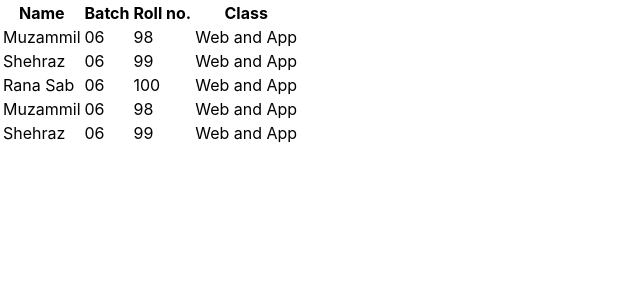
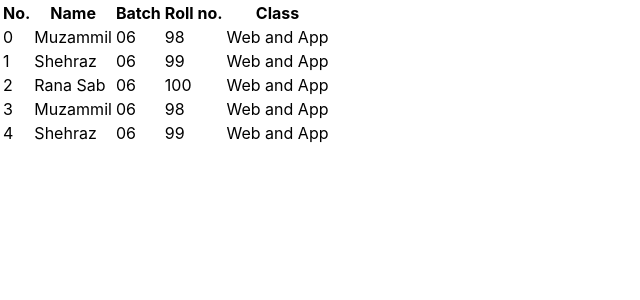
Before and after one commit to muzammilpro/ToDo-app_In_React_Js, a React (Create React App) app: page / in a window 1280 px wide. Shown: the top 300 px of the page, without its empty margins (0-640 px from the left). Built offline with nearby package versions, Linux system fonts and the light colour scheme.

Commit message:
Do Some Changes

```diff
--- a/src/Components/TodoApp/Students.js
+++ b/src/Components/TodoApp/Students.js
@@ -35,13 +35,14 @@ export default function Students() {
     <div>
       <table>
         <tr>
+          <th>No.</th>
           <th>Name</th>
           <th>Batch</th>
           <th>Roll no.</th>
           <th>Class</th>
         </tr>
-        {students.map((item) => (
-          <StudentsList  student={item} /> // Added a unique key prop for each student
+        {students.map((item , index) => (
+          <StudentsList index={index} student={item} /> // Added a unique key prop for each student
         ))}
       </table>
     </div>
--- a/src/Components/TodoApp/studentsList.js
+++ b/src/Components/TodoApp/studentsList.js
@@ -1,8 +1,9 @@
 import React from 'react'
 
-export default function studentsList({student}) {
+export default function studentsList({student , index}) {
     return (
         <tr>
+            <td>{index}</td>
             <td>{student.name}</td>
             <td>{student.batch}</td>
             <td>{student.roll}</td>
```
